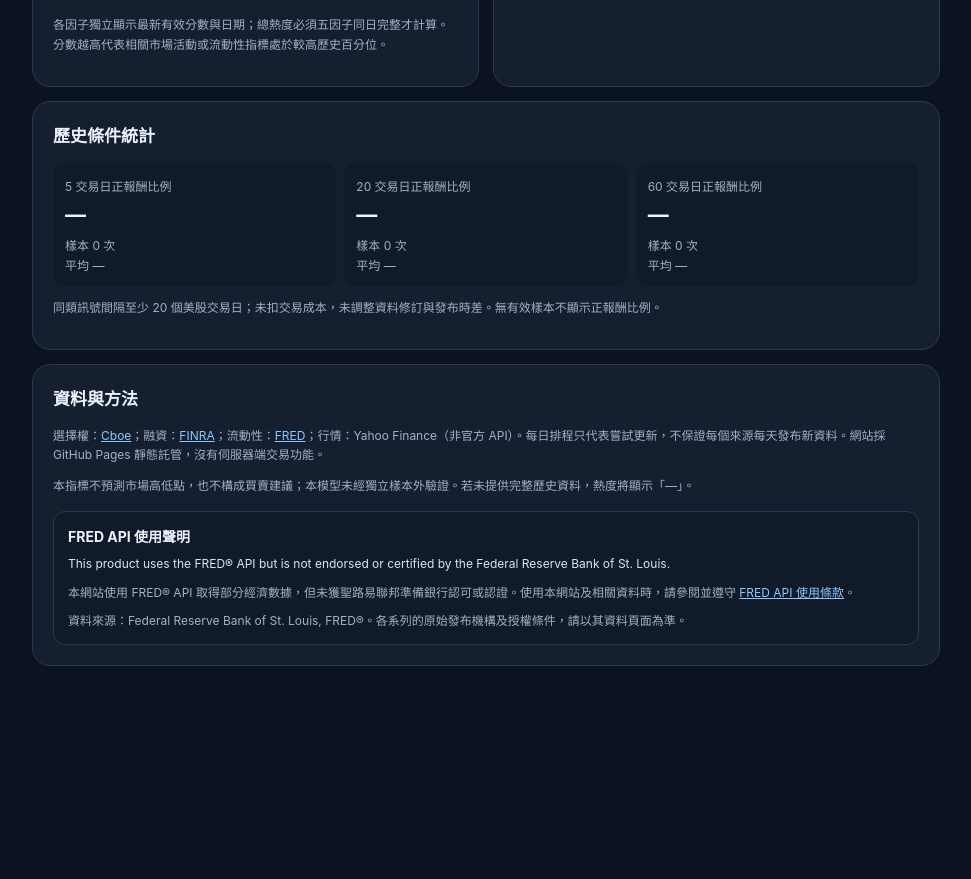
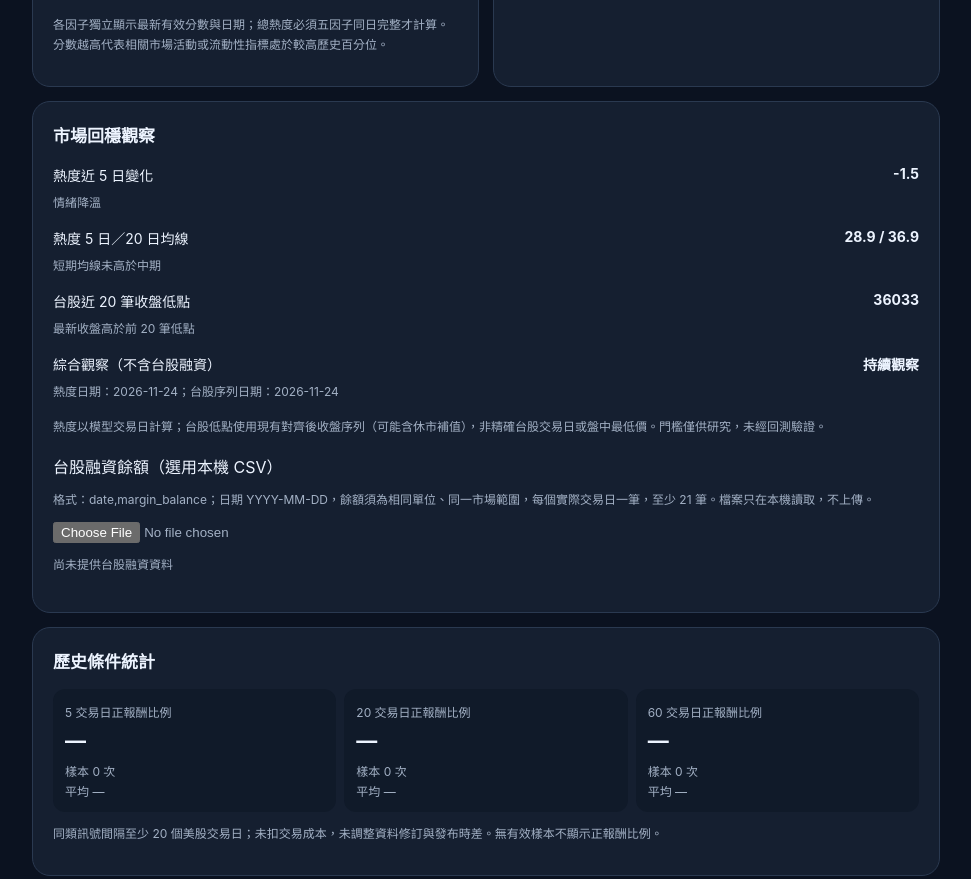
Before and after one commit to abcd5943-cell/market-heat-radar, a plain HTML site: page index.html in a window 1280 px wide. Shown: the part 1308-2187 px from the top of the page, without its empty margins (154-1125 px from the left). Before the commit the page ends 2054 px from the top, so only its background shows below. Drawn offline with nearby package versions, Linux system fonts and the light colour scheme.

Commit message:
Add files via upload

```diff
--- a/index.html
+++ b/index.html
@@ -12,7 +12,7 @@
 <div id="notice" class="warning" style="margin-top:14px">正在讀取資料。</div>
 <section class="card"><h2>歷史熱度與台股走勢</h2><div class="controls" id="periods"><button data-days="90">3 個月</button><button data-days="365" class="active">1 年</button><button data-days="1825">5 年</button><button data-days="0">全部</button></div><canvas id="trend" height="270" aria-label="歷史熱度與台股指數圖"></canvas><p class="small">藍線：熱度（左軸）｜灰線：台股加權指數（右軸）｜綠點：模型觀察條件成立。缺少資料的區間不補值。</p></section>
 <div class="grid"><section class="card"><h2>五因子拆解</h2><div id="factors"></div><p class="small">各因子獨立顯示最新有效分數與日期；總熱度必須五因子同日完整才計算。分數越高代表相關市場活動或流動性指標處於較高歷史百分位。</p></section><section class="card"><h2>台股市場觀察條件</h2><div id="conditions"><p>等待資料</p></div><p class="small">模型觀察門檻：熱度低於 30、台股距近 252 交易日高點回落至少 15%、低於 200 日均線至少 8%。符合門檻不代表適合進場。</p></section></div>
-<section class="card"><h2>歷史條件統計</h2><div class="stats" id="stats"></div><p class="small">同類訊號間隔至少 20 個美股交易日；未扣交易成本，未調整資料修訂與發布時差。無有效樣本不顯示正報酬比例。</p></section>
+<section class="card"><h2>市場回穩觀察</h2><div id="recovery"></div><p class="small">熱度以模型交易日計算；台股低點使用現有對齊後收盤序列（可能含休市補值），非精確台股交易日或盤中最低價。門檻僅供研究，未經回測驗證。</p><div class="factor"><label for="marginFile">台股融資餘額（選用本機 CSV）</label><p class="small">格式：date,margin_balance；日期 YYYY-MM-DD，餘額須為相同單位、同一市場範圍，每個實際交易日一筆，至少 21 筆。檔案只在本機讀取，不上傳。</p><input id="marginFile" type="file" accept=".csv,text/csv" style="max-width:100%;color:var(--muted)"><p id="marginResult" class="small">尚未提供台股融資資料</p></div></section><section class="card"><h2>歷史條件統計</h2><div class="stats" id="stats"></div><p class="small">同類訊號間隔至少 20 個美股交易日；未扣交易成本，未調整資料修訂與發布時差。無有效樣本不顯示正報酬比例。</p></section>
 <section class="card"><h2>資料與方法</h2><p class="small">選擇權：<a href="https://www.cboe.com/us/options/market_statistics/historical_data/">Cboe</a>；融資：<a href="https://www.finra.org/rules-guidance/key-topics/margin-accounts/margin-statistics">FINRA</a>；流動性：<a href="https://fred.stlouisfed.org/">FRED</a>；行情：Yahoo Finance（非官方 API）。每日排程只代表嘗試更新，不保證每個來源每天發布新資料。網站採 GitHub Pages 靜態託管，沒有伺服器端交易功能。</p><p class="small">本指標不預測市場高低點，也不構成買賣建議；本模型未經獨立樣本外驗證。若未提供完整歷史資料，熱度將顯示「—」。</p><div class="fred-disclosure" style="margin-top:16px;padding:14px;border:1px solid var(--line);border-radius:12px;background:#101a29"><div style="font-size:14px;font-weight:650;margin-bottom:8px">FRED API 使用聲明</div><p class="small" style="margin:0 0 9px;color:#d9e5f6">This product uses the FRED® API but is not endorsed or certified by the Federal Reserve Bank of St. Louis.</p><p class="small" style="margin:0 0 9px">本網站使用 FRED® API 取得部分經濟數據，但未獲聖路易聯邦準備銀行認可或認證。使用本網站及相關資料時，請參閱並遵守 <a href="https://fred.stlouisfed.org/legal/terms/" target="_blank" rel="noopener noreferrer">FRED API 使用條款</a>。</p><p class="small" style="margin:0">資料來源：Federal Reserve Bank of St. Louis, FRED®。各系列的原始發布機構及授權條件，請以其資料頁面為準。</p></div></section></main>
 <script src="https://cdn.jsdelivr.net/npm/chart.js@4.4.7/dist/chart.umd.min.js"></script>
 <script>
@@ -24,6 +24,38 @@ function good(v){return v!==null&&v!==undefined&&v!==''&&Number.isFinite(Number(
 function num(v,d=0){return good(v)?Number(v).toFixed(d):'—'}
 function recent(rows,key){for(let i=rows.length-1;i>=0;i--){if(good(rows[i][key]))return rows[i]}return null}
 function ageDays(date){return (Date.now()-Date.parse(date+'T00:00:00Z'))/86400000}
+
+function recoveryMetrics(rows){
+ const ordered=[...rows].sort((a,b)=>a.date.localeCompare(b.date));
+ const h=ordered.slice(0,ordered.map(r=>good(r.heat)).lastIndexOf(true)+1);
+ const t=ordered.slice(0,ordered.map(r=>good(r.tw_close)).lastIndexOf(true)+1);
+ const avg=(a,n,k)=>a.length>=n&&a.slice(-n).every(r=>good(r[k]))?a.slice(-n).reduce((sum,r)=>sum+Number(r[k]),0)/n:null;
+ const change=h.length>=6&&h.slice(-6).every(r=>good(r.heat))?Number(h.at(-1).heat)-Number(h.at(-6).heat):null;
+ const ma5=avg(h,5,'heat'),ma20=avg(h,20,'heat');
+ const prior=t.slice(-21,-1),ready=t.length>=21&&t.slice(-21).every(r=>good(r.tw_close));
+ const low=ready?Math.min(...t.slice(-20).map(r=>Number(r.tw_close))):null;
+ const newLow=ready?Number(t.at(-1).tw_close)<=Math.min(...prior.map(r=>Number(r.tw_close))):null;
+ return {change,ma5,ma20,low,newLow,heatDate:h.at(-1)?.date,twDate:t.at(-1)?.date,heat:h.at(-1)?.heat};
+}
+function renderRecovery(rows){
+ const m=recoveryMetrics(rows), signed=v=>good(v)?(v>0?'+':'')+num(v,1):'—';
+ const line=(name,value,note)=>`<div class="factor"><div class="factorhead"><span>${name}</span><b>${value}</b></div><div class="small">${note}</div></div>`;
+ const aligned=m.heatDate===m.twDate&&m.heatDate&&ageDays(m.heatDate)<=7;
+ const ready=aligned&&[m.change,m.ma5,m.ma20,m.low,m.heat].every(good)&&m.newLow!==null;
+ const state=!ready?'資料不足或日期未對齊':m.change>0&&m.ma5>m.ma20&&!m.newLow?'情緒與價格初步改善':m.heat<30?'低熱度觀察期':'持續觀察';
+ $('recovery').innerHTML=line('熱度近 5 日變化',signed(m.change),!good(m.change)?'資料不足':m.change>0?'情緒回升':m.change<0?'情緒降溫':'持平')+line('熱度 5 日／20 日均線',num(m.ma5,1)+' / '+num(m.ma20,1),!good(m.ma5)||!good(m.ma20)?'資料不足':m.ma5>m.ma20?'短期均線高於中期': '短期均線未高於中期')+line('台股近 20 筆收盤低點',num(m.low,0),m.newLow===null?'資料不足':m.newLow?'最新收盤觸及或低於前 20 筆低點':'最新收盤高於前 20 筆低點')+line('綜合觀察（不含台股融資）',state,'熱度日期：'+(m.heatDate||'—')+'；台股序列日期：'+(m.twDate||'—'));
+}
+$('marginFile').addEventListener('change',async e=>{
+ const out=$('marginResult');try{
+ const file=e.target.files[0];if(!file){out.textContent='尚未提供台股融資資料';return;}
+ const lines=(await file.text()).replace(/^\uFEFF/,'').trim().split(/\r?\n/);if(lines.shift().trim()!=='date,margin_balance')throw Error('欄位格式不符');
+ const data=lines.filter(l=>l.trim()).map(l=>{const [date,value,...extra]=l.split(',').map(x=>x.trim());if(extra.length||!/^\d{4}-\d{2}-\d{2}$/.test(date)||!Number.isFinite(Date.parse(date))||new Date(date).toISOString().slice(0,10)!==date||!good(value)||Number(value)<=0)throw Error('日期或餘額無效');return {date,value:Number(value)};}).sort((a,b)=>a.date.localeCompare(b.date));
+ if(new Set(data.map(r=>r.date)).size!==data.length||data.length<21)throw Error('需要至少 21 筆不重複交易日');
+ const last=data.at(-1),base=data.at(-21),pct=(last.value/base.value-1)*100;
+ out.textContent='近 20 筆變化：'+(pct>0?'+':'')+num(pct,2)+'%｜'+base.date+' 至 '+last.date+'｜'+(ageDays(last.date)>7?'資料可能過期':pct<0?'餘額下降':pct>0?'餘額增加':'持平');
+ }catch(err){out.textContent='無法計算：'+err.message;}
+});
+
 function render(){
  const rows=Array.isArray(payload.history)?payload.history:[];
  const latest=rows.at(-1)||null;
@@ -53,6 +85,7 @@ function render(){
  const signal=latest?.signal||'資料不足';
  $('conditions').innerHTML=`<p>資料日期：<b>${latest?.date||'—'}</b></p><p>模型狀態：<b>${heatReady?(signal==='籌碼乾淨'?'觀察條件符合':signal):'資料不足'}</b></p><p>熱度低於 30：<b>${!heatReady?'—':Number(latest.heat)<30?'符合':'未符合'}</b></p><p>台股距一年高點跌幅：<b>${good(dd)?(Number(dd)*100).toFixed(1)+'%':'—'}</b></p><p>觀察條件：<b>${!heatReady?'無法判定':signal==='籌碼乾淨'?'符合':'未符合'}</b></p>`;
  $('stats').innerHTML=[5,20,60].map(h=>{let b=payload.backtest?.[h]||{};return `<div class="stat"><span class="small">${h} 交易日正報酬比例</span><strong>${!good(b.win_rate)?'—':(Number(b.win_rate)*100).toFixed(1)+'%'}</strong><span class="small">樣本 ${Number(b.n)||0} 次<br>平均 ${!good(b.avg_return)?'—':(Number(b.avg_return)*100).toFixed(2)+'%'}</span></div>`}).join('');
+ renderRecovery(rows);
  draw();
 }
 function draw(){
```
